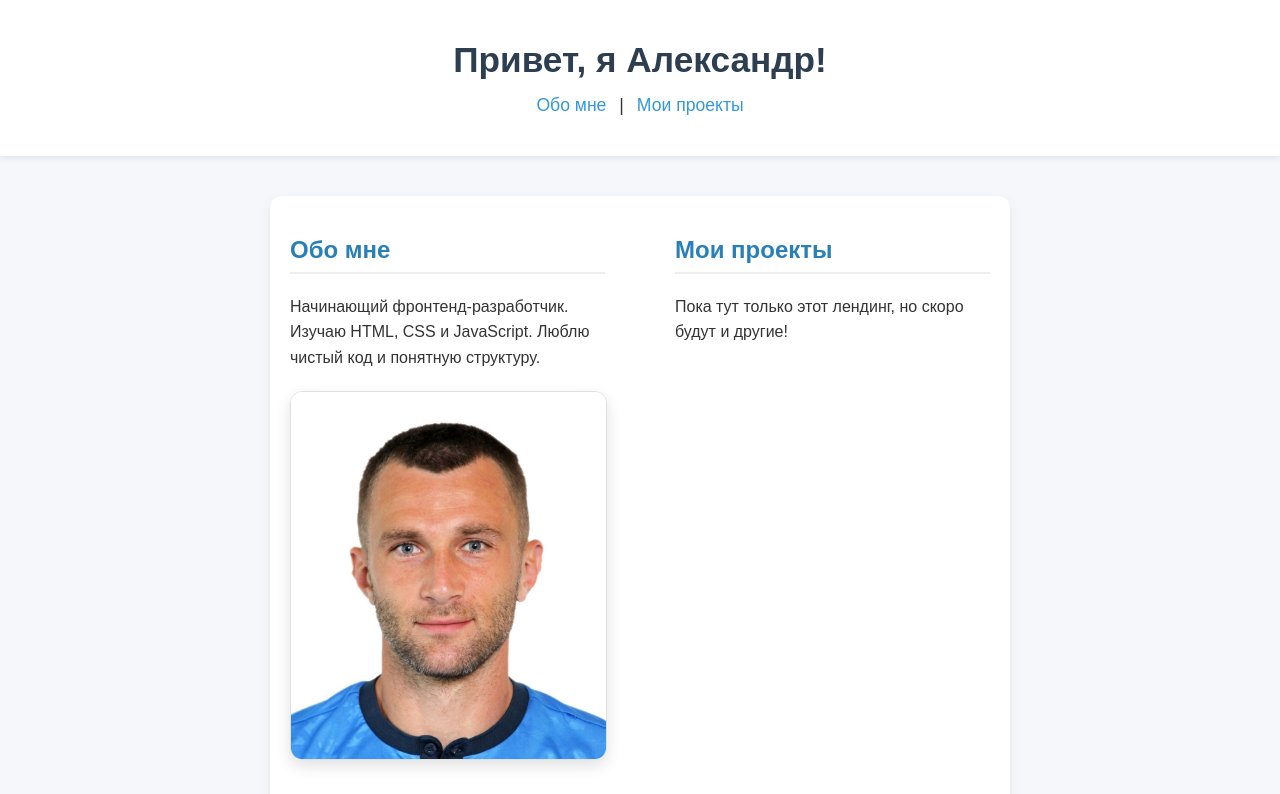
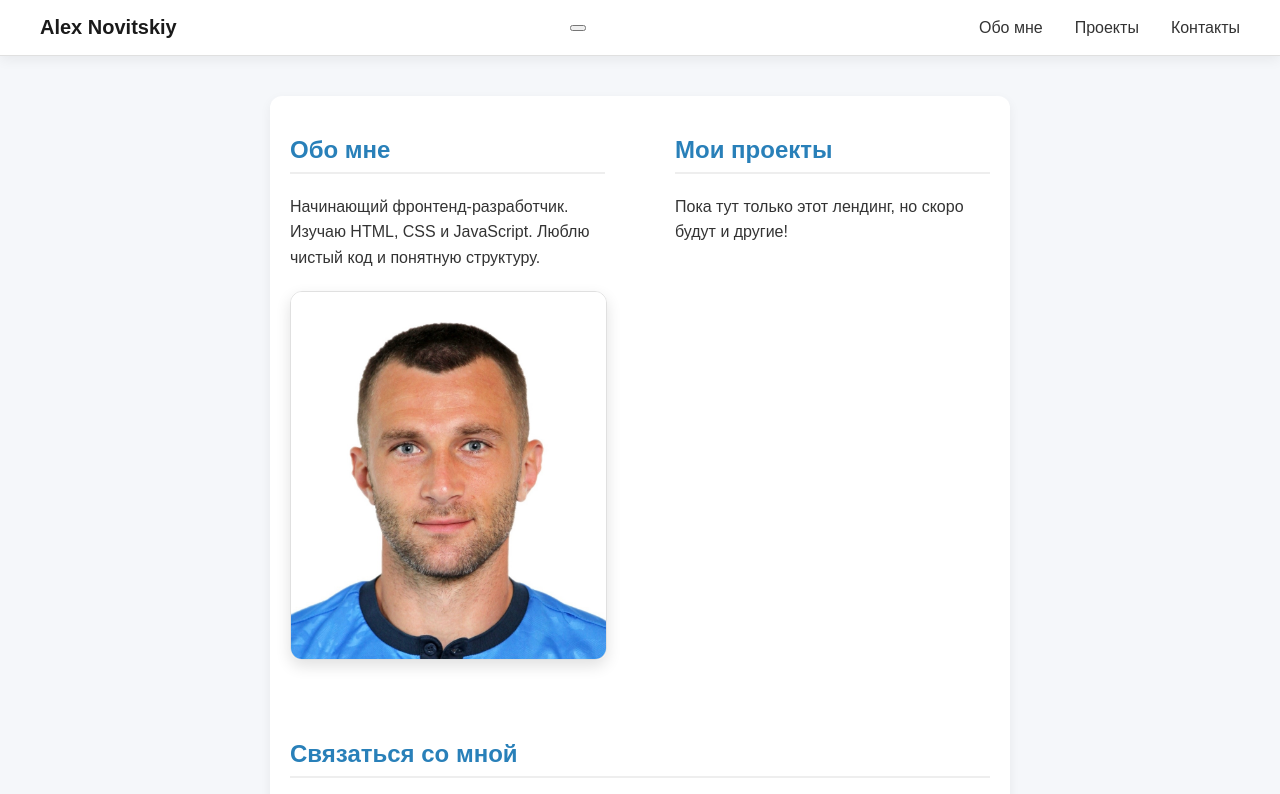
Before and after one commit to Alexnovitskiy89/my-portfolio, a plain HTML site: page index.html in a window 1280 px wide. Shown: the top 794 px of the page. Drawn offline with Linux system fonts and the light colour scheme.

Commit message:
"refactor: remove obsolete nav styles, add subtle header shadow and hover effects

```diff
--- a/index.html
+++ b/index.html
@@ -9,14 +9,26 @@
   </head>
   <body>
 
-    <header>
-      <h1>Привет, я Александр!</h1>
+    <header class="site-header">
+      <div class="container header-inner">
+       <a href="#" class="logo">Alex Novitskiy</a>
 
-      <nav>
-        <a href="#about">Обо мне</a> |
-        <a href="#projects">Мои проекты</a>
-      </nav>
+       <button class="mobile-toggle" aria-label="Открыть меню">
+          <span></span>
+          <span></span>
+          <span></span>
+        </button>
+
+        <nav class="main-nav">
+          <ul class="nav-list">
+            <li><a href="#about">Обо мне</a></li>
+            <li><a href="#projects">Проекты</a></li>
+            <li><a href="#contact">Контакты</a></li>
+          </ul>
+        </nav>
+      </div>
     </header>
+
 
     <main>
       <div class="main-content">
--- a/style.css
+++ b/style.css
@@ -7,33 +7,6 @@
         padding: 0;
       }
 
-      /* Шапка сайта */
-      header {
-        background-color: #ffffff;
-        padding: 40px 20px;
-        text-align: center;
-        box-shadow: 0 2px 6px rgba(0,0,0,0.08);
-      }
-
-      header h1 {
-        margin: 0 0 15px 0;
-        font-size: 2.2rem;
-        color: #2c3e50;
-      }
-
-      nav {
-        font-size: 1.1rem;
-      }
-
-      nav a {
-        color: #3498db;
-        text-decoration: none;
-        margin: 0 8px;
-      }
-
-      nav a:hover {
-        text-decoration: underline;
-      }
 
       /* Основной контент */
       main {
@@ -159,3 +132,106 @@ form button:hover {
     margin-left: 30px; /* небольшой отступ слева у второй колонки */
   }
 }
+
+.site-header {
+  background-color: #ffffff;
+  box-shadow: 0 4px 12px rgba(0, 0, 0, 0.06);
+  position: sticky;
+  top: 0;
+  z-index: 1000;
+  border-bottom: 1px solid #e0e0e0;
+}
+
+.header-inner {
+  display: flex;
+  justify-content: space-between;
+  align-items: center;
+  max-width: 1200px;
+  margin: 0 auto;
+  padding: 1rem 1.5rem;
+}
+
+.logo {
+  font-weight: 700;
+  font-size: 1.25rem;
+  color: #1a1a1a;
+  text-decoration: none;
+}
+
+.main-nav .nav-list {
+  list-style: none;
+  margin: 0;
+  padding: 0;
+  display: flex;
+  gap: 2rem;
+}
+
+.main-nav .nav-list a {
+  color: #333;
+  text-decoration: none;
+  transition: color 0.2s;
+}
+
+.main-nav .nav-list a:hover {
+  color: #007bff;
+}
+
+/* Мобильная версия: скрываем список, показываем бургер */
+@media (max-width: 768px) {
+  .main-nav .nav-list {
+    display: none; /* Пока без JS — просто скрываем, чтобы не ломать верстку */
+    flex-direction: column;
+    width: 100%;
+    margin-top: 1rem;
+    border-top: 1px solid #eee;
+    padding-top: 1rem;
+  }
+
+  .mobile-toggle {
+    display: block;
+    background: none;
+    border: none;
+    cursor: pointer;
+    padding: 8px;
+  }
+
+  .mobile-toggle span {
+    display: block;
+    width: 24px;
+    height: 2px;
+    background-color: #333;
+    margin: 4px 0;
+  }
+}
+
+/* Плавные переходы для всех интерактивных элементов шапки */
+.site-header a,
+.mobile-toggle {
+  transition: color 0.2s ease, transform 0.2s ease, opacity 0.2s ease;
+}
+
+/* Акцент на активной ссылке (чтобы было видно, где ты сейчас) */
+.main-nav .nav-list a {
+  position: relative;
+}
+
+.main-nav .nav-list a::after {
+  content: '';
+  position: absolute;
+  width: 0;
+  height: 2px;
+  bottom: -4px;
+  left: 0;
+  background-color: #007bff; /* Цвет подчёркивания */
+  transition: width 0.3s ease;
+}
+
+.main-nav .nav-list a:hover::after {
+  width: 100%;
+}
+
+/* Эффект при наведении на логотип */
+.logo:hover {
+  color: #007bff;
+  transform: translateX(4px);
+}
```
